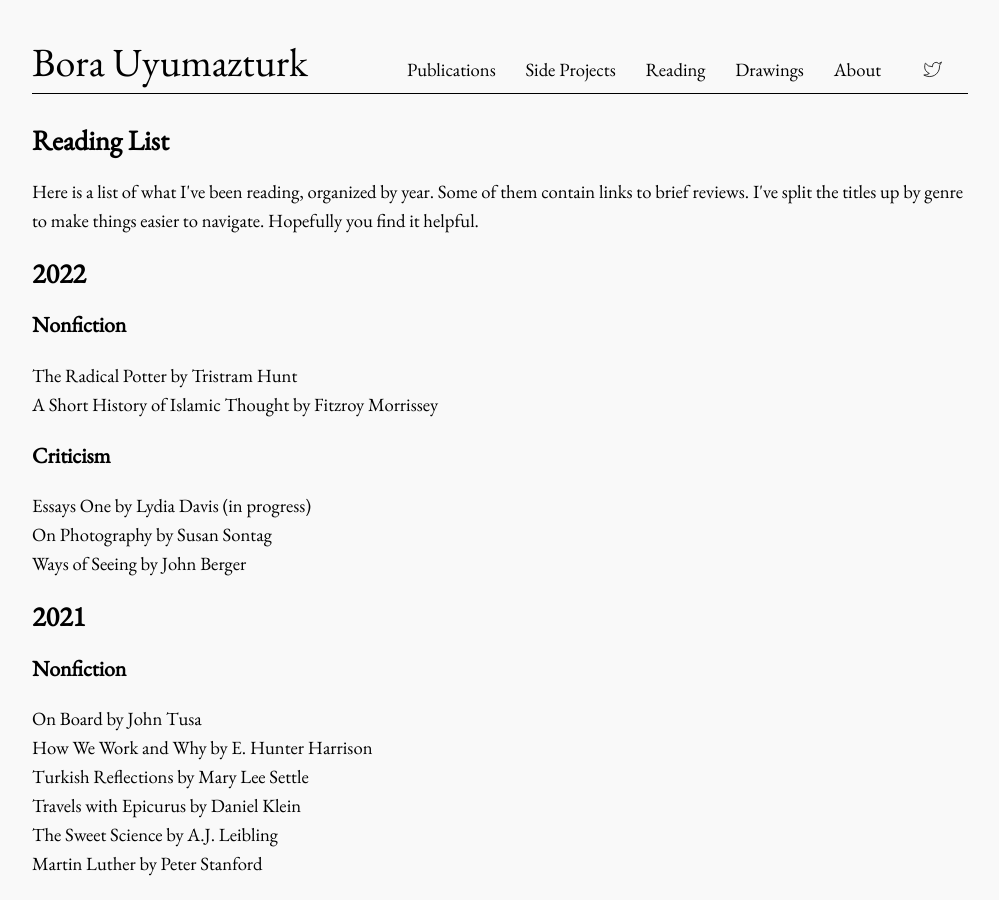
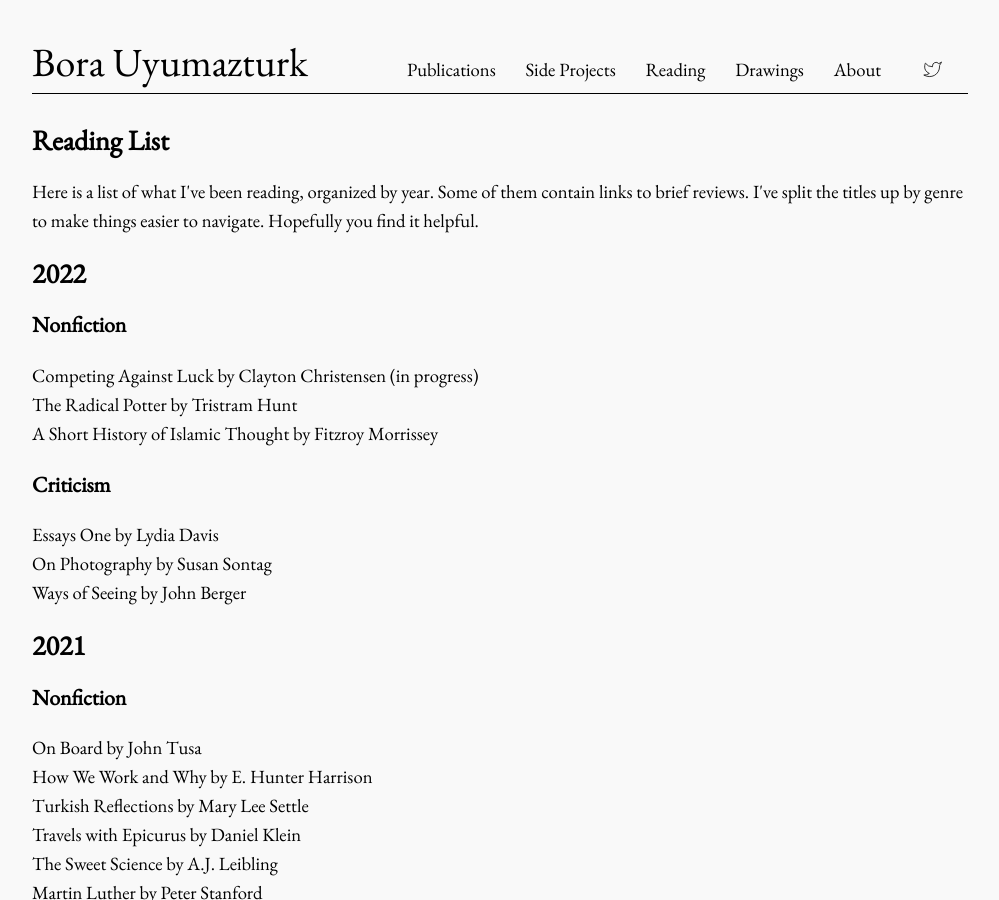
Before and after one commit to bora-uyumazturk/bora-uyumazturk.github.io, a Jekyll site: the page built from reading.html, in a window 1280 px wide and 900 px high. Shown: the whole window, without its empty margins (140-1139 px from the left). Built offline with Jekyll 4.4.1, drawn with Linux system fonts in a browser that asks for light colours.

Commit message:
Update reading.html

```diff
--- a/reading.html
+++ b/reading.html
@@ -16,12 +16,13 @@ title: Reading
 
   <h3>Nonfiction</h2>
 
+  Competing Against Luck by Clayton Christensen (in progress) <br>
   The Radical Potter by Tristram Hunt <br>
   A Short History of Islamic Thought by Fitzroy Morrissey
 
   <h3>Criticism</h3>
 
-  Essays One by Lydia Davis (in progress) <br>
+  Essays One by Lydia Davis <br>
   On Photography by Susan Sontag <br>
   Ways of Seeing by John Berger
 
```
